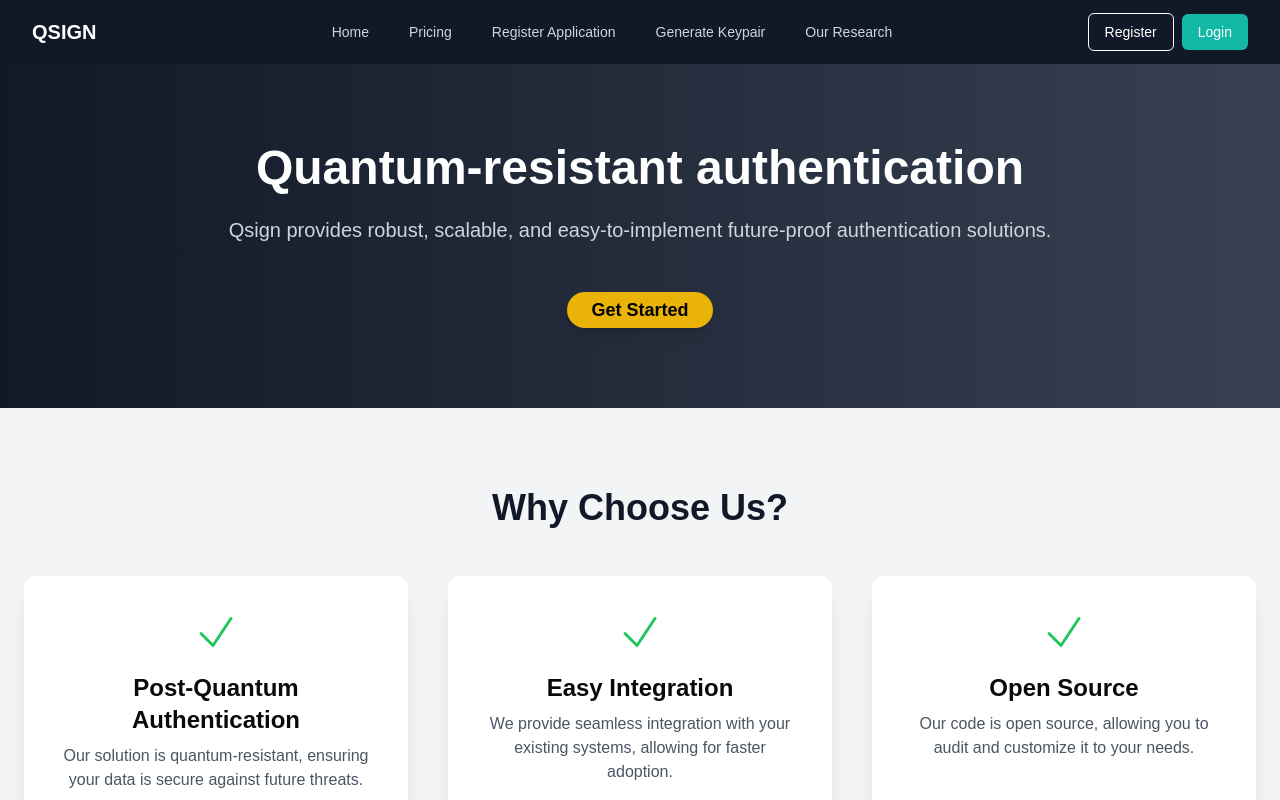
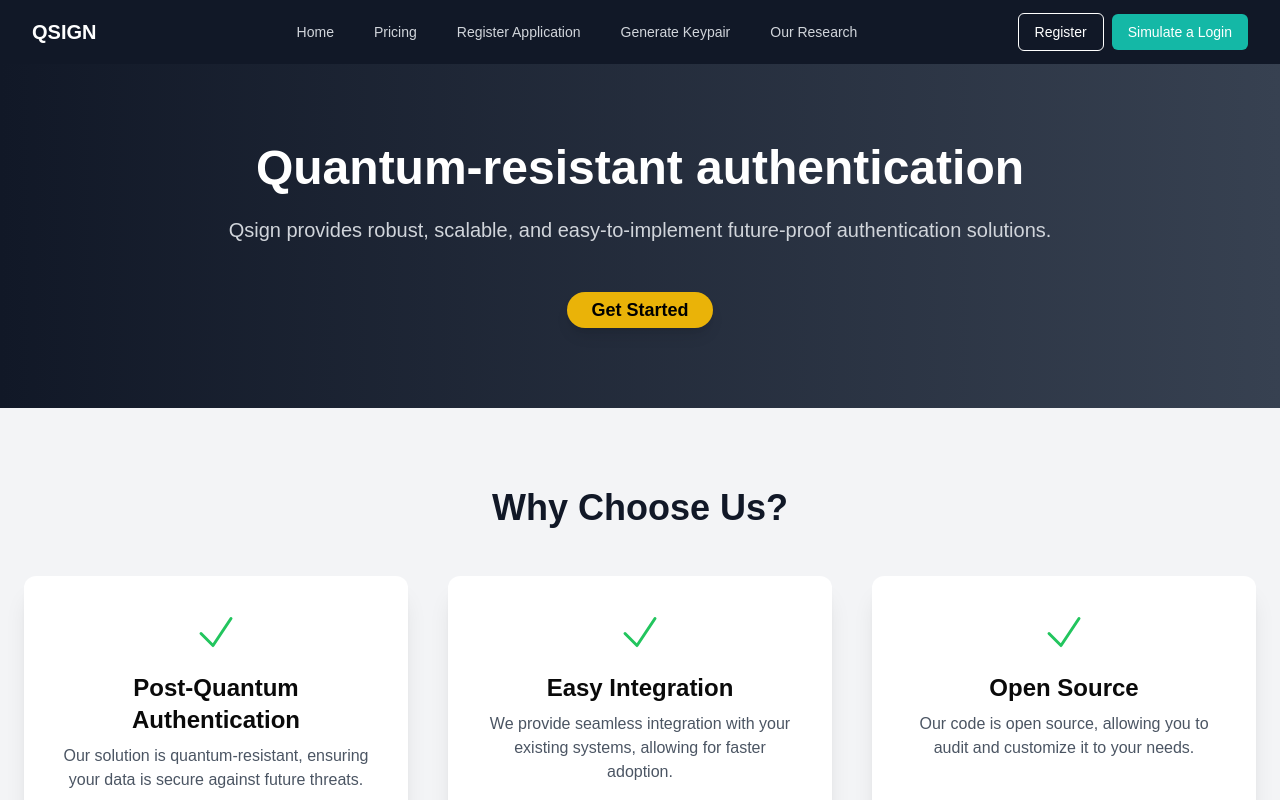
Before and after one commit to IT21112546/QuantumSign, a Next.js app: page / in a window 1280 px wide. Shown: the top 800 px of the page. Built offline with nearby package versions, Linux system fonts and the light colour scheme.

Commit message:
feat: changed 'login' to 'simulate a login'

```diff
--- a/app/components/NavBar.tsx
+++ b/app/components/NavBar.tsx
@@ -46,7 +46,7 @@ export default function Navbar() {
             </Link>
             <Link href="/login">
               <button className="bg-teal-500 text-white px-4 py-2 rounded-md text-sm font-medium hover:bg-teal-600 transition-colors">
-                Login
+                Simulate a Login
               </button>
             </Link>
           </div>
```
